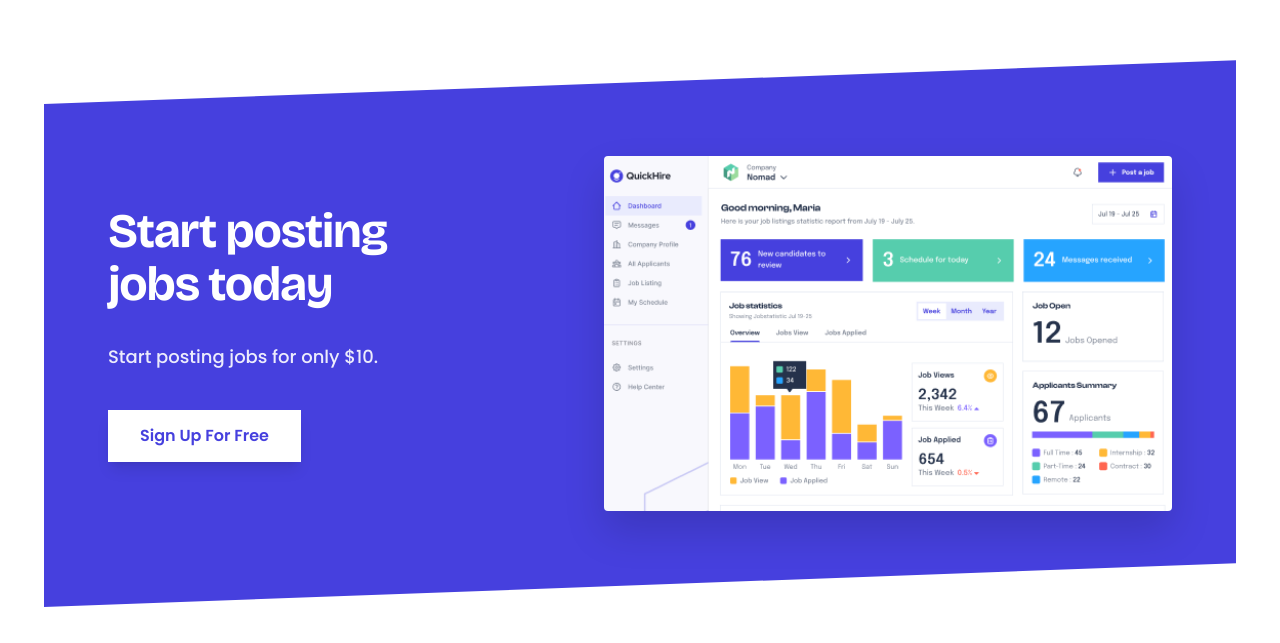
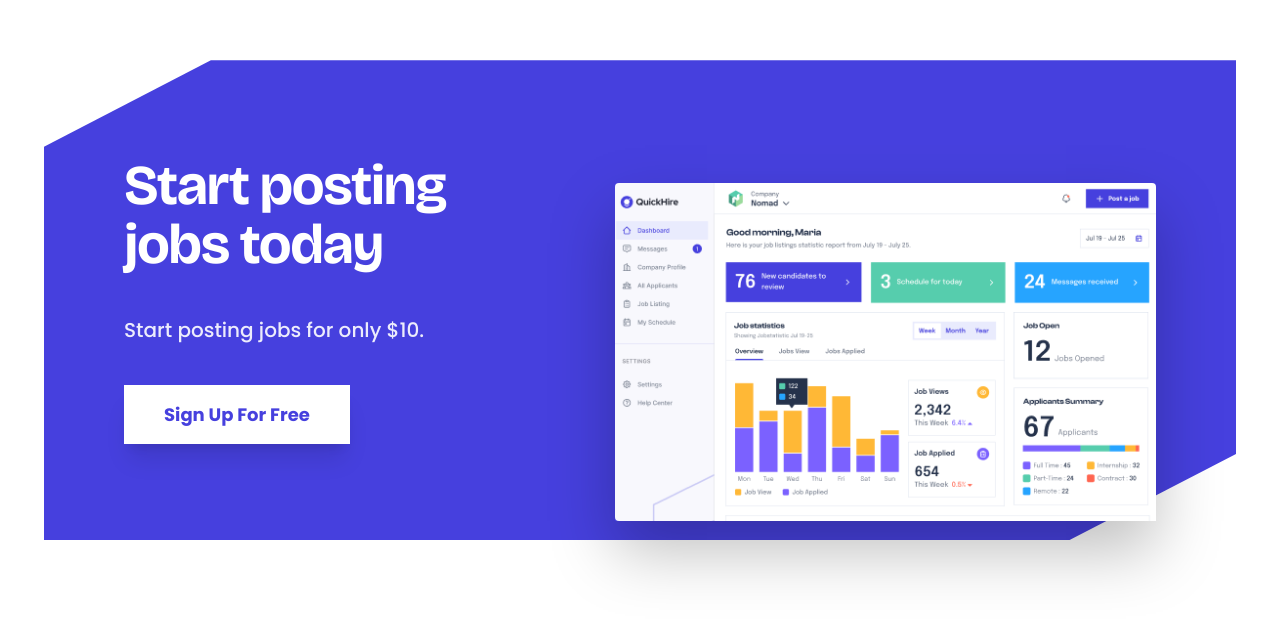
Before and after one commit to Alok4D/quick-hire-assessment, a Next.js app: page / in a window 1280 px wide. Shown: the part 1837-2480 px from the top of the page. Built offline with nearby package versions, Linux system fonts and the light colour scheme.

Commit message:
done call to action section!!!!!!!

```diff
--- a/app/(home)/_components/CallToAction.tsx
+++ b/app/(home)/_components/CallToAction.tsx
@@ -1,63 +1,54 @@
 import React from 'react';
+import Image from 'next/image';
 
 export default function CallToAction() {
   return (
     // Outer section to provide spacing around the banner
-    <section className="w-full bg-white flex justify-center items-center py-16 lg:py-24 overflow-hidden">
+    <section className="w-full bg-white flex justify-center items-center py-16 lg:py-24">
 
       {/* Main Container locked to 1192px max-width */}
       <div className="relative max-w-[1192px] w-full lg:px-0 md:px-8">
 
-        {/* Slanted Blue Background Layer */}
-        {/* Using clip-path to perfectly replicate the upward slant from left to right */}
+        {/* Deep Blue Background Layer with specific Corner Cuts */}
+        {/* clip-path: polygon(TopLeft-X TopLeft-Y, Corner1-X Corner1-Y, TopRight-X TopRight-Y, BottomRight-X BottomRight-Y, Corner2-X Corner2-Y, BottomLeft-X BottomLeft-Y) */}
         <div
-          className="absolute inset-0 bg-[#4640DE] hidden md:block"
-          style={{ clipPath: 'polygon(0 8%, 100% 0, 100% 92%, 0 100%)' }}
-        ></div>
-
-        {/* Mobile Background (Less aggressive slant for small screens) */}
-        <div
-          className="absolute inset-0 bg-[#4640DE] block md:hidden"
-          style={{ clipPath: 'polygon(0 4%, 100% 0, 100% 96%, 0 100%)' }}
+          className="absolute inset-0 bg-[#4640DE] z-0"
+          style={{
+            clipPath: 'polygon(0 18%, 14% 0, 100% 0, 100% 82%, 86% 100%, 0 100%)'
+          }}
         ></div>
 
         {/* Content Wrapper */}
-        <div className="relative z-10 flex flex-col lg:flex-row items-center justify-between w-full min-h-[450px] py-20 lg:py-24 px-6 md:px-12 lg:px-16 gap-12 lg:gap-8">
+        <div className="relative z-10 flex flex-col lg:flex-row items-center justify-between w-full min-h-[480px] py-16 lg:py-0 px-8 md:px-16 lg:px-20 gap-12">
 
           {/* Left Column: Text & CTA */}
-          <div className="w-full lg:w-[45%] flex flex-col items-start gap-6 lg:gap-8">
+          <div className="w-full lg:w-[45%] flex flex-col items-start gap-6 lg:gap-10">
 
-            <h2 className="text-white text-[40px] md:text-[48px] font-[600] leading-[1.1] tracking-tight">
+            <h2 className="text-white text-[42px] md:text-[56px] font-bold leading-[1.05] tracking-tight">
               Start posting <br className="hidden md:block" /> jobs today
             </h2>
 
-            <p className="text-white/90 text-[16px] md:text-[18px] font-medium">
+            <p className="text-white/90 text-[18px] md:text-[20px] font-medium max-w-[380px]">
               Start posting jobs for only $10.
             </p>
 
-            <button className="bg-white hover:bg-gray-50 transition-colors text-[#4640DE] font-semibold px-8 py-3.5 mt-2 whitespace-nowrap shadow-lg">
+            <button className="bg-white hover:bg-gray-100 transition-all duration-300 text-[#4640DE] text-[18px] font-bold px-10 py-4 shadow-xl hover:scale-105">
               Sign Up For Free
             </button>
 
           </div>
 
           {/* Right Column: Dashboard Mockup Image */}
-          <div className="w-full lg:w-[55%] flex justify-center lg:justify-end relative">
-
-            {/* NOTE: Replace the 'src' below with the actual exported image of the dashboard mockup
-              from your Figma file (e.g., '/images/dashboard-mockup.png').
-            */}
-            <img
-              src="/3.1 Dashboard Company.png"
-              alt="QuickHire Dashboard Interface"
-              className="w-full max-w-[650px] h-auto object-cover shadow-[0px_20px_40px_rgba(0,0,0,0.15)] rounded-sm"
-
-              // Fallback styling so the layout doesn't break before you add the real image
-              style={{
-                display: 'block',
-                aspectRatio: '16/10'
-              }}
-            />
+          <div className="w-full lg:w-[55%] flex justify-center lg:justify-end relative lg:pt-10">
+            <div className="relative w-full max-w-[720px] aspect-[16/10] shadow-[0px_30px_60px_rgba(0,0,0,0.25)] translate-y-4 lg:translate-y-8 animate-in fade-in slide-in-from-bottom-4 duration-1000">
+              <Image
+                src="/3.1 Dashboard Company.png"
+                alt="QuickHire Dashboard Interface"
+                fill
+                className="object-cover rounded-sm"
+                priority
+              />
+            </div>
           </div>
 
         </div>
```
